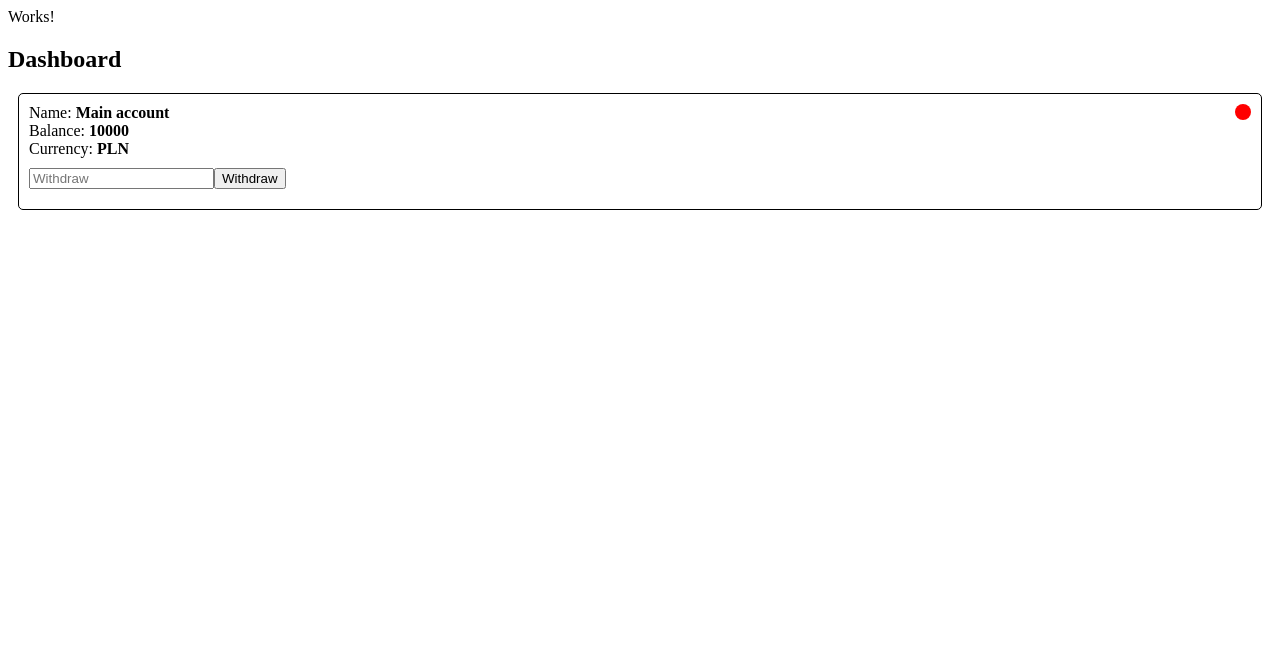
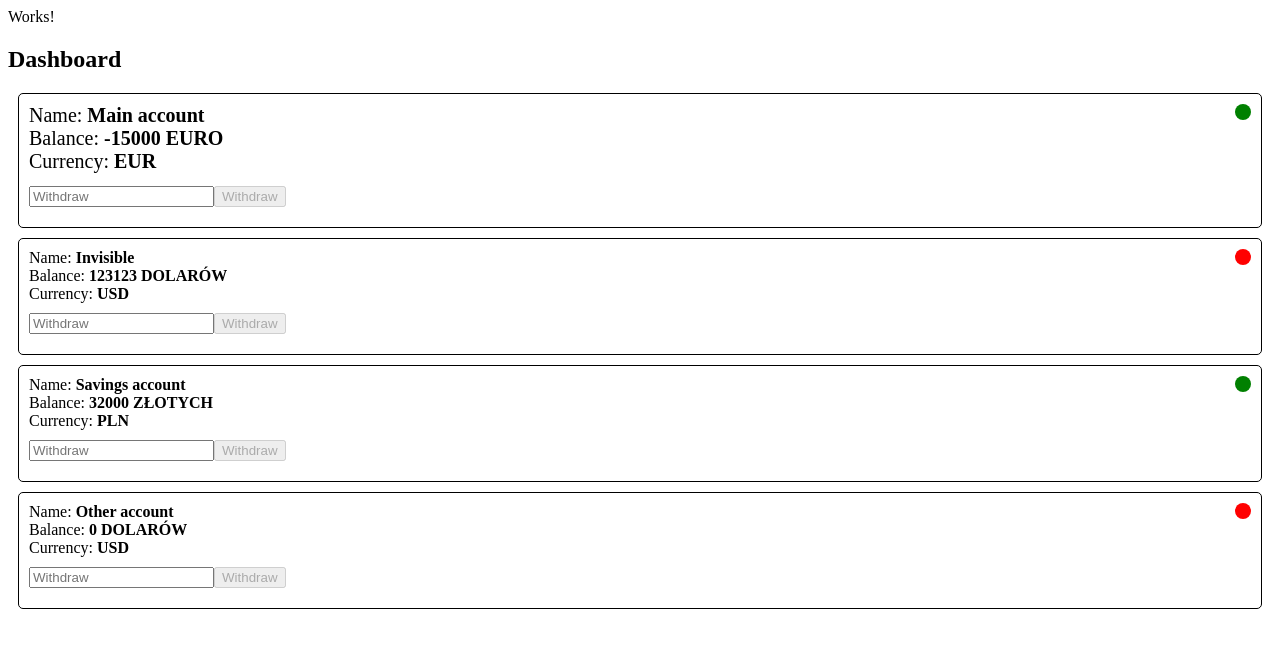
Before and after one commit to Endrjuuuu/myBankApp, an Angular app: page / in a window 1280 px wide. Shown: the top 648 px of the page. Built offline with nearby package versions, Linux system fonts and the light colour scheme.

Commit message:
feat: enhance bank account component with balance formatting and withdrawal functionality

```diff
--- a/src/app/pages/dashboard/components/bank-account/bank-account.component.html
+++ b/src/app/pages/dashboard/components/bank-account/bank-account.component.html
@@ -6,10 +6,19 @@
     class="bank-account__status"
     [class]="'bank-account__status--' + account.status"
   ></div>
-  <div class="bank-account__balance">Balance: <span class="font-weight-bold">{{ account.balance }}</span></div>
-  <div class="bank-account__currency">Currency: <span class="font-weight-bold">{{ account.currency }}</span></div>
+  <div class="bank-account__balance">
+    Balance:
+    <span class="font-weight-bold">{{
+      account.balance | balance : account.currency : true
+    }}</span>
+  </div>
+  <div class="bank-account__currency">
+    Currency: <span class="font-weight-bold">{{ account.currency }}</span>
+  </div>
   <div class="bank-account__withdraw">
-    <input placeholder="Withdraw" type="number" />
-    <button>Withdraw</button>
+    <input [(ngModel)]="moneyToWithdraw" placeholder="Withdraw" type="number" />
+    <button (click)="withdrawMoney()" [disabled]="!moneyToWithdraw">
+      Withdraw
+    </button>
   </div>
 </div>
--- a/src/app/pages/dashboard/components/bank-account/bank-account.component.ts
+++ b/src/app/pages/dashboard/components/bank-account/bank-account.component.ts
@@ -1,17 +1,22 @@
-import { Component } from '@angular/core';
+import { CommonModule } from '@angular/common';
+import { Component, EventEmitter, Input, Output } from '@angular/core';
+import { FormsModule } from '@angular/forms';
+import { BalancePipe } from '../../pipes/balance.pipe';
 
 @Component({
   selector: 'app-bank-account',
   standalone: true,
-  imports: [],
+  imports: [CommonModule, FormsModule, BalancePipe],
   templateUrl: './bank-account.component.html',
-  styleUrl: './bank-account.component.scss'
+  styleUrl: './bank-account.component.scss',
 })
 export class BankAccountComponent {
-account ={
-  name: 'Main account',
-  balance: 10000,
-  currency: 'PLN',
-  status: 'inactive'
+  @Input() account: any;
+  @Output() withdrawMoney$ = new EventEmitter<any>();
+
+  moneyToWithdraw = null;
+
+  withdrawMoney() {
+    this.withdrawMoney$.next(this.moneyToWithdraw);
+  }
 }
-}
--- a/src/app/pages/dashboard/dashboard.component.html
+++ b/src/app/pages/dashboard/dashboard.component.html
@@ -1,2 +1,8 @@
 <h2>Dashboard</h2>
-<app-bank-account></app-bank-account>
+
+<app-bank-account
+  *ngFor="let account of accounts; let i = index"
+  [account]="account"
+  [ngClass]="{ 'main-account': i === 0 }"
+  (withdrawMoney$)="onWithdrawMoney(account.id, $event)"
+></app-bank-account>
--- a/src/app/pages/dashboard/dashboard.component.scss
+++ b/src/app/pages/dashboard/dashboard.component.scss
@@ -0,0 +1,3 @@
+.main-account {
+  font-size: 20px;
+}
--- a/src/app/pages/dashboard/dashboard.component.ts
+++ b/src/app/pages/dashboard/dashboard.component.ts
@@ -1,13 +1,28 @@
-import { Component } from '@angular/core';
+import { Component, OnInit } from '@angular/core';
 import { BankAccountComponent } from './components/bank-account/bank-account.component';
+import { CommonModule } from '@angular/common';
+import { BankAccountHttpService } from './services/bank-account-http.service';
 
 @Component({
   selector: 'app-dashboard',
   standalone: true,
-  imports: [BankAccountComponent],
+  providers: [BankAccountHttpService],
+  imports: [CommonModule, BankAccountComponent],
   templateUrl: './dashboard.component.html',
-  styleUrl: './dashboard.component.scss'
+  styleUrl: './dashboard.component.scss',
 })
-export class DashboardComponent {
+export class DashboardComponent implements OnInit {
+  accounts: any[] = [];
 
+  constructor(private bankAccountHttpService: BankAccountHttpService) {}
+
+  ngOnInit(): void {
+    this.bankAccountHttpService
+      .getBankAccounts()
+      .subscribe((accounts) => (this.accounts = accounts));
+  }
+
+  onWithdrawMoney(accountId: number, withdrawAmount: number) {
+    this.bankAccountHttpService.withdrawMoney(accountId, withdrawAmount);
+  }
 }
--- /dev/null
+++ b/src/app/pages/dashboard/pipes/balance.pipe.ts
@@ -0,0 +1,21 @@
+import { Pipe, PipeTransform } from '@angular/core';
+
+const translatedCurrency: any = {
+  PLN: 'złotych',
+  EUR: 'euro',
+  USD: 'dolarów',
+};
+
+@Pipe({
+  name: 'balance',
+  standalone: true,
+})
+export class BalancePipe implements PipeTransform {
+  transform(value: number, currency: any, uppercase = false): string {
+    let balance = value + ' ' + translatedCurrency[currency];
+    if (uppercase) {
+      balance = balance.toUpperCase();
+    }
+    return balance;
+  }
+}
--- /dev/null
+++ b/src/app/pages/dashboard/services/bank-account-http.service.ts
@@ -0,0 +1,48 @@
+import { Injectable } from '@angular/core';
+import { delay, Observable, of } from 'rxjs';
+
+@Injectable()
+export class BankAccountHttpService {
+  BANK_ACCOUNTS: any[] = [
+    {
+      id: 1,
+      status: 'active',
+      name: 'Main account',
+      balance: -15000,
+      currency: 'EUR',
+    },
+    {
+      id: 3,
+      status: 'inactive',
+      name: 'Invisible',
+      balance: 123123,
+      currency: 'USD',
+    },
+    {
+      id: 3,
+      status: 'active',
+      name: 'Savings account',
+      balance: 32000,
+      currency: 'PLN',
+    },
+    {
+      id: 4,
+      status: 'inactive',
+      name: 'Other account',
+      balance: 0,
+      currency: 'USD',
+    },
+  ];
+
+  getBankAccounts(): Observable<any[]> {
+    return of(this.BANK_ACCOUNTS).pipe(delay(500));
+  }
+
+  withdrawMoney(accountId: number, amount: number): void {
+    this.BANK_ACCOUNTS.forEach((account) => {
+      if (account.id === accountId) {
+        account.balance -= amount;
+      }
+    });
+  }
+}
```
Also changed, not shown: 1 other file (tests, documents, lock files or other folders).
